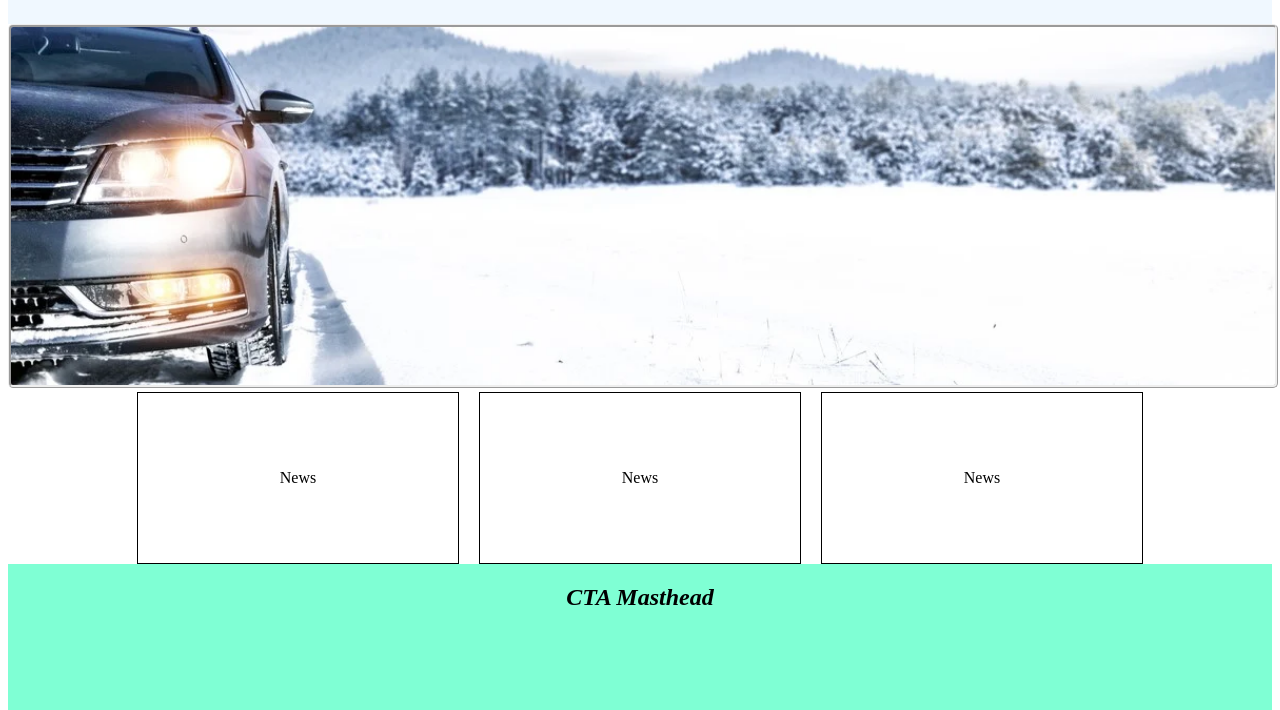
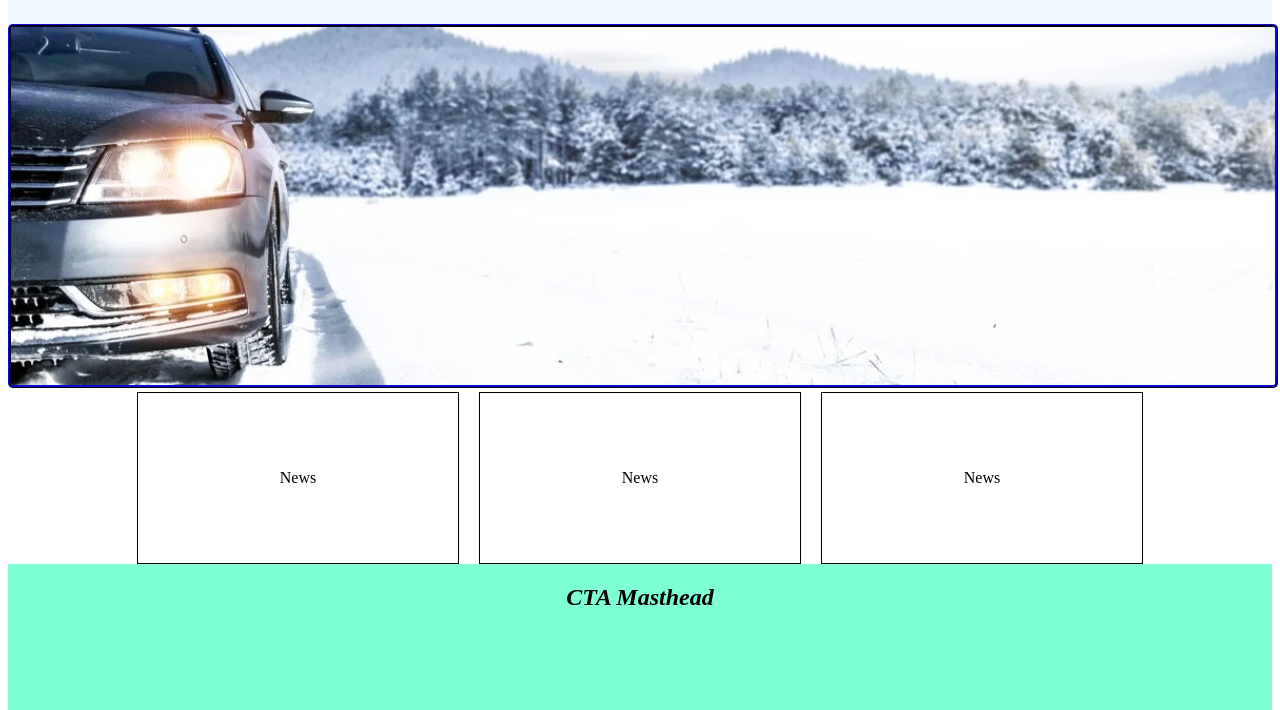
Before and after one commit to JustasVStud/Praktika_repo, a plain HTML site: page index.html in a window 1280 px wide. Shown: the part 90-800 px from the top of the page. Drawn offline with Linux system fonts and the light colour scheme.

Commit message:
2pakeitimai

```diff
--- a/style.css
+++ b/style.css
@@ -1,5 +1,6 @@
 .mas{border-radius: 5px;
     border-style:ridge;
+    border-color: hsl(240, 89%, 24%);
      text-align: center;
      width: 100%;
 }
@@ -48,6 +49,7 @@ article p {
     padding: 60px;
     text-align: center;
     flex-basis: 200px;
+
   }
   nav{
     background-color: aliceblue;
```
